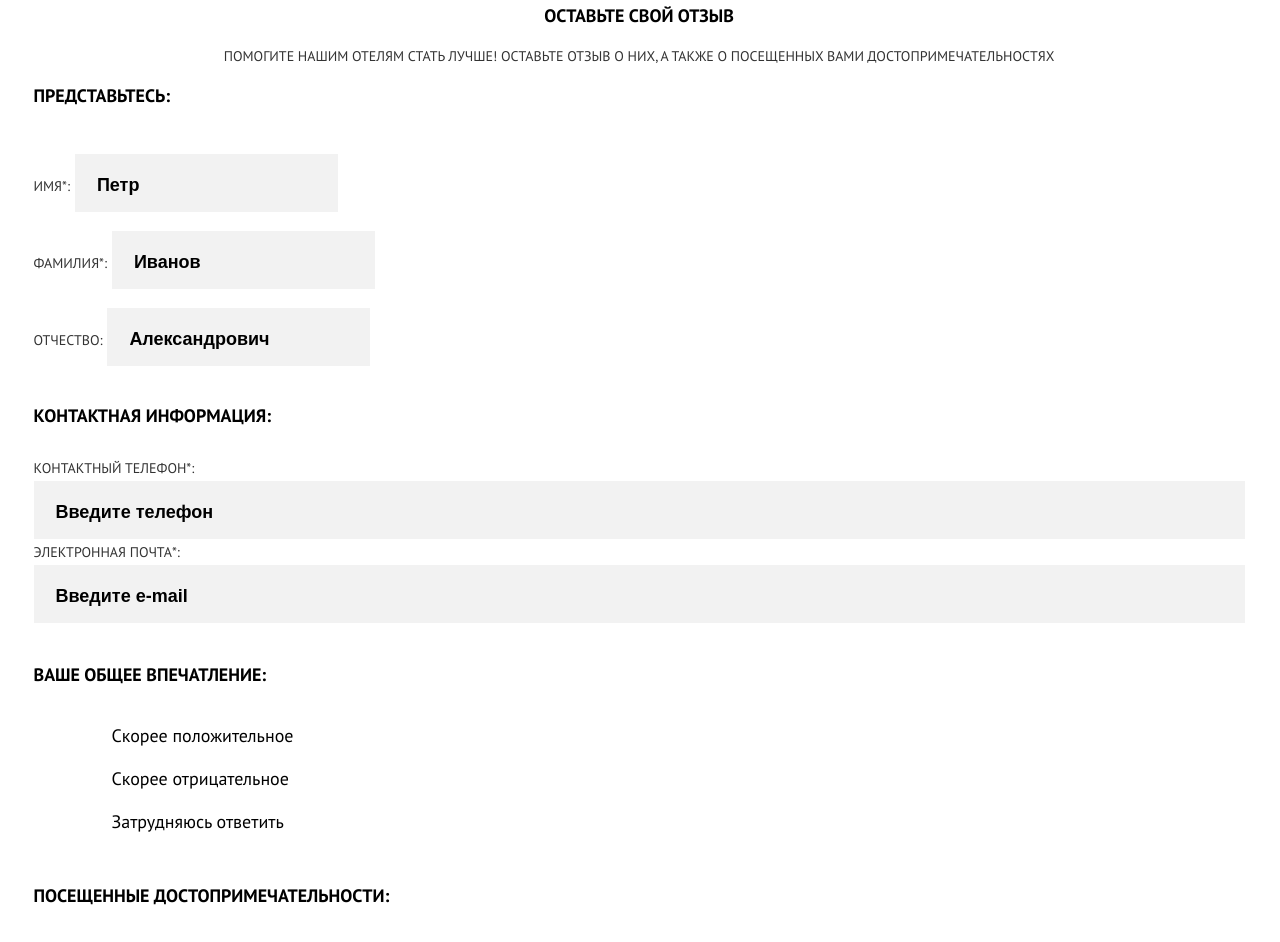
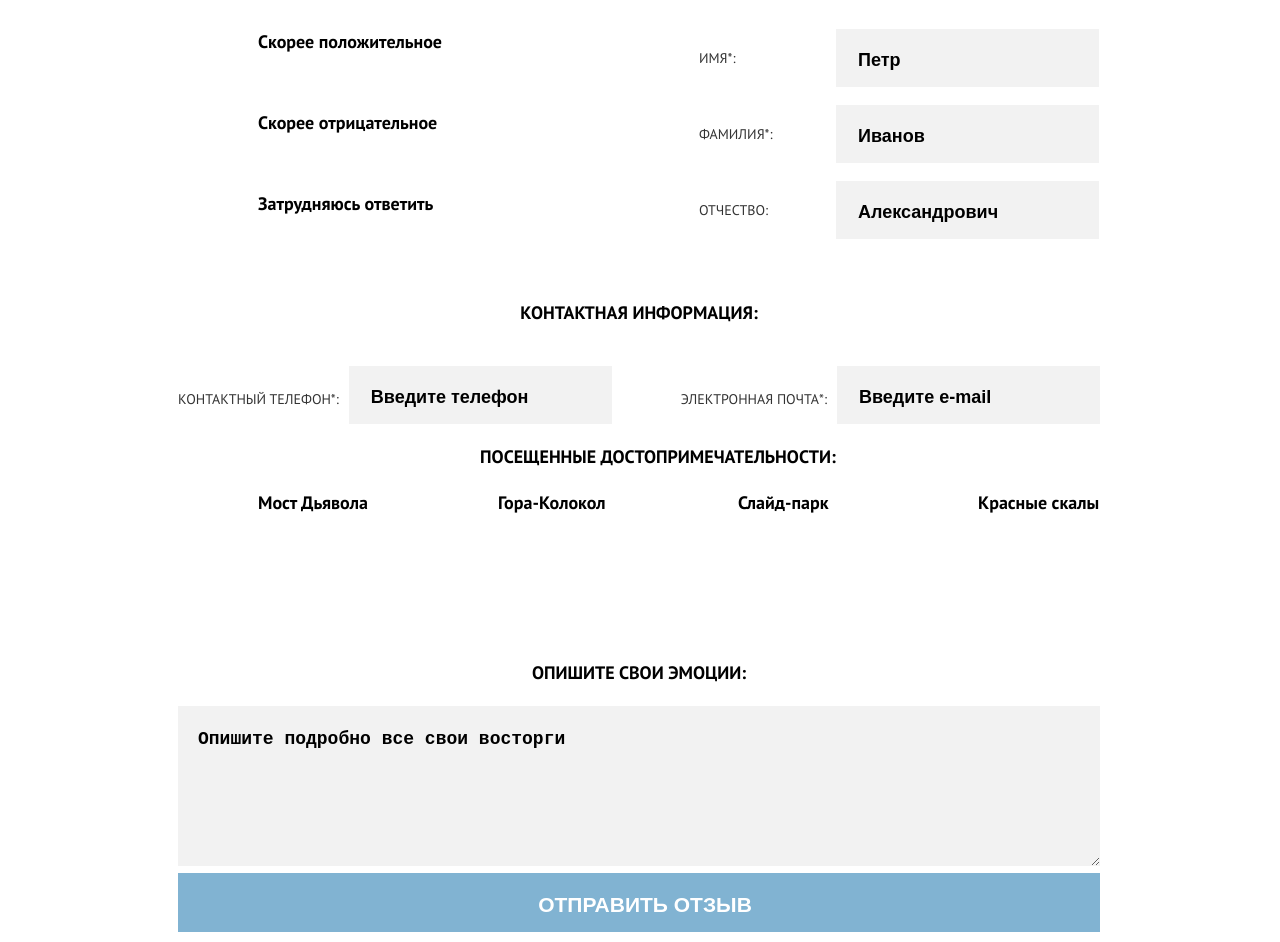
Before and after one commit to Sunnyside92/1662671-sedona-22, a website: page source/form.html in a window 1280 px wide. Shown: the part 480-1422 px from the top of the page. Drawn offline with nearby package versions, Linux system fonts and the light colour scheme; files that its build step writes are made by us from their sources.

Commit message:
Адаптивная сетка для страницы формы

```diff
--- a/source/form.html
+++ b/source/form.html
@@ -2,10 +2,12 @@
 <html class="page" lang="ru">
   <head>
     <meta charset="utf-8">
+    <meta name="viewport" content="width=device-width, initial-scale=1">
     <title>HTML Academy: Седона</title>
     <link rel="stylesheet" href="css/style.css">
   </head>
   <body class="page__body">
+    <div class="wrapper-main">
       <header class="page-header">
         <a class="page-header__logo" aria-label="Вернуться на главную">
           <img src="img/logotype-mobile-tablet.svg.svg" width="102" height="84" alt="Информационный сайт для туристов «Седона»">
@@ -72,7 +74,7 @@
                   </li>
                 </ul>
               </fieldset>
-            <fieldset class="comment-card__fieldset">
+              <fieldset class="comment-card__fieldset comment-card__fieldset--estimate">
                 <legend class="comment-card__name">Ваше общее впечатление:</legend>
                 <ul class="estimate-list">
                   <li class="estimate-list__item">
@@ -112,7 +114,7 @@
               </fieldset>
               <fieldset class="comment-card__fieldset">
                 <legend class="comment-card__name">Опишите свои эмоции:</legend>
-              <textarea class="comment-card__text" rows="10">Опишите подробно все свои восторги</textarea>
+                <textarea class="comment-card__text">Опишите подробно все свои восторги</textarea>
               </fieldset>
               <button class="comment-card__button button" type="submit">Отправить отзыв</button>
             </form>
@@ -145,6 +147,7 @@
           </div>
         </div>
       </footer>
+    </div>
 
   </body>
 </html>
--- a/source/less/blocks/comment-card.less
+++ b/source/less/blocks/comment-card.less
@@ -1,5 +1,79 @@
+.comment-card {
+  margin-top: 12px;
+  padding: 0;
+  display: flex;
+  flex-direction: column;
+}
+
+@media (min-width: @tablet-width) {
+  .comment-card {
+    flex-direction: row;
+    flex-wrap: wrap;
+    margin-left: 40px;
+    margin-right: 40px;
+    margin-top: 0;
+    position: relative;
+  }
+}
+
+@media (min-width: @desktop-width) {
+  .comment-card {
+    padding-left: 80px;
+    padding-right: 80px;
+  }
+}
+
 .comment-card__fieldset {
   border: none;
+  margin: 0;
+  width: 320px;
+  padding: 20px 20px 5px;
+}
+
+@media (min-width: @tablet-width) {
+  .comment-card__fieldset:nth-child(1) {
+    width: 50%;
+    padding: 0;
+    padding-left: 40px;
+    box-sizing: border-box;
+  }
+
+  .comment-card__fieldset:nth-child(3) {
+    width: 50%;
+  }
+
+  .comment-card__fieldset:nth-child(2) {
+    width: 100%;
+    padding-top: 35px;
+  }
+
+  .comment-card__fieldset:nth-child(4) {
+    width: 100%;
+  }
+
+  .comment-card__fieldset:nth-child(5) {
+    width: 100%;
+  }
+}
+
+@media (min-width: @desktop-width) {
+  .comment-card__fieldset:nth-child(1) {
+    padding-left: 60px;
+  }
+
+  .comment-card__fieldset:nth-child(2) {
+    padding-top: 20px;
+  }
+}
+
+@media (min-width: @tablet-width) {
+  .comment-card__fieldset--estimate {
+    order: -1;
+  }
+
+  .comment-card__fieldset {
+    padding: 0;
+  }
 }
 
 .comment-card__name {
@@ -7,21 +81,37 @@
   font-size: 18px;
   line-height: 26px;
   color: @text;
-  margin: 0;
   padding: 0;
+  margin: 0 auto 20px;
+  text-align: center;
 }
 
 .comment-card__text {
-  width: 279px;
   background-color: @input;
   color: @text;
   border: none;
   font-size: 18px;
   line-height: 26px;
   font-weight: bold;
+  width: 100%;
+  box-sizing: border-box;
+  padding: 20px;
+  min-height: 160px;
 }
 
 .comment-card__button {
   margin: 51px 0 48px 0;
   padding: 19px 33px 14px 32px;
 }
+
+@media (min-width: @tablet-width) {
+  .comment-card__button {
+    width: 100%;
+    padding-right: 20px;
+    margin: 0;
+    margin-bottom: 22px;
+    display: flex;
+    flex-direction: row;
+    justify-content: space-around;
+  }
+}
--- a/source/less/blocks/contact-list.less
+++ b/source/less/blocks/contact-list.less
@@ -1,7 +1,9 @@
 .contact-list {
   list-style: none;
   margin: 0;
-  padding: 20px 0 28px 0;
+  padding: 0;
+  display: flex;
+  flex-direction: column;
 }
 
 .contact-list__item {
@@ -10,13 +12,28 @@
   flex-direction: column;
 }
 
+@media (min-width: @desktop-width) {
+  .contact-list {
+    flex-direction: row;
+    justify-content: space-between;
+    flex-wrap: nowrap;
+  }
+}
+
+@media (min-width: @desktop-width) {
+  .contact-list__item {
+    flex-direction: row;
+  }
+}
+
 .contact-list__label {
   font-weight: normal;
   font-size: 14px;
   line-height: 26px;
   color: @main-text;
-  margin: 0;
   padding: 0;
+  margin-right: 10px;
+  margin-top: 20px;
 }
 
 .contact-list__input {
@@ -27,4 +44,5 @@
   background: @input;
   border: none;
   padding: 18px 0 14px 22px;
+  margin-bottom: 20px;
 }
--- a/source/less/blocks/estimate-list.less
+++ b/source/less/blocks/estimate-list.less
@@ -7,15 +7,34 @@
 
 .estimate-list__item {
   margin: 0;
+  overflow: visible;
+  display: flex;
+  flex-direction: row;
+  justify-content: space-between;
+  align-items: center;
+  margin-bottom: 13px;
+  width: 280px;
+  box-sizing: border-box;
+}
+
+@media (min-width: @tablet-width) {
+  .estimate-list__item {
+    margin-bottom: 20px;
+  }
+}
+
+@media (min-width: @desktop-width) {
+  .estimate-list__item {
+    width: 400px;
+  }
 }
 
 .estimate-list__name {
-  font-weight: normal;
+  font-weight: bold;
   font-size: 18px;
   line-height: 26px;
   text-transform: none;
   color: @text;
-  margin: 0;
-  padding: 0;
-  padding-left: 78px;
+  padding-left: 80px;
+  margin-bottom: 35px;
 }
--- a/source/less/blocks/landmarks-list.less
+++ b/source/less/blocks/landmarks-list.less
@@ -1,21 +1,54 @@
 .landmarks-list {
   list-style: none;
   margin: 0;
-  padding: 20px 0 28px 0;
-  line-height: 43px;
+  padding: 0;
+}
+
+@media (min-width: @tablet-width) {
+  .landmarks-list {
+    display: flex;
+    flex-direction: row;
+    justify-content: flex-start;
+    align-items: flex-start;
+    flex-wrap: wrap;
+    height: 170px;
+    padding-left: 90px;
+    box-sizing: border-box;
+  }
+}
+
+@media (min-width: @desktop-width) {
+  .landmarks-list {
+    justify-content: space-between;
+    flex-wrap: nowrap;
+    padding-left: 0;
+  }
 }
 
 .landmarks-list__item {
   margin: 0;
+  display: flex;
+  flex-direction: row;
+  justify-content: space-between;
+  align-items: center;
+  margin-bottom: 26px;
+  width: 280px;
+  box-sizing: border-box;
+  overflow: hidden;
+}
+
+@media (min-width: @tablet-width) {
+  .landmarks-list__item {
+    max-width: 240px;
+  }
 }
 
 .landmarks-list__name {
-  font-weight: normal;
+  font-weight: bold;
   font-size: 18px;
   line-height: 26px;
   text-transform: none;
   color: @text;
-  margin: 0;
-  padding: 0;
-  padding-left: 78px;
+  padding-left: 80px;
+  margin-bottom: 35px;
 }
--- a/source/less/blocks/main-nav.less
+++ b/source/less/blocks/main-nav.less
@@ -30,9 +30,6 @@
 
 @media (min-width: @tablet-width) {
   .main-nav__wrapper {
-    display: flex;
-    justify-content: space-between;
-    width: 768px;
     margin: 0 auto;
   }
 
@@ -61,7 +58,9 @@
 
 @media (min-width: @tablet-width) {
   .main-nav__list {
-    width: 692px;
+    display: flex;
+    flex-direction: row;
+    justify-content: space-between;
   }
 }
 
--- a/source/less/blocks/name-list.less
+++ b/source/less/blocks/name-list.less
@@ -5,7 +5,20 @@
 }
 
 .name-list__item {
-  margin: 19px 0 1px 0;
+  display: flex;
+  flex-direction: row;
+  justify-content: space-between;
+  align-items: center;
+  margin-bottom: 18px;
+  width: 280px;
+  box-sizing: border-box;
+  overflow: hidden;
+}
+
+@media (min-width: @desktop-width) {
+  .name-list__item {
+    width: 400px;
+  }
 }
 
 .name-list__label {
@@ -13,8 +26,7 @@
   font-size: 14px;
   line-height: 26px;
   color: @main-text;
-  margin: 0;
-  padding: 0;
+  margin-right: 10px;
 }
 
 .name-list__input {
@@ -24,5 +36,6 @@
   color: @text;
   background: @input;
   border: none;
+  box-sizing: border-box;
   padding: 18px 0 14px 22px;
 }
```
Lines whose indentation alone changed are shown as unchanged.
